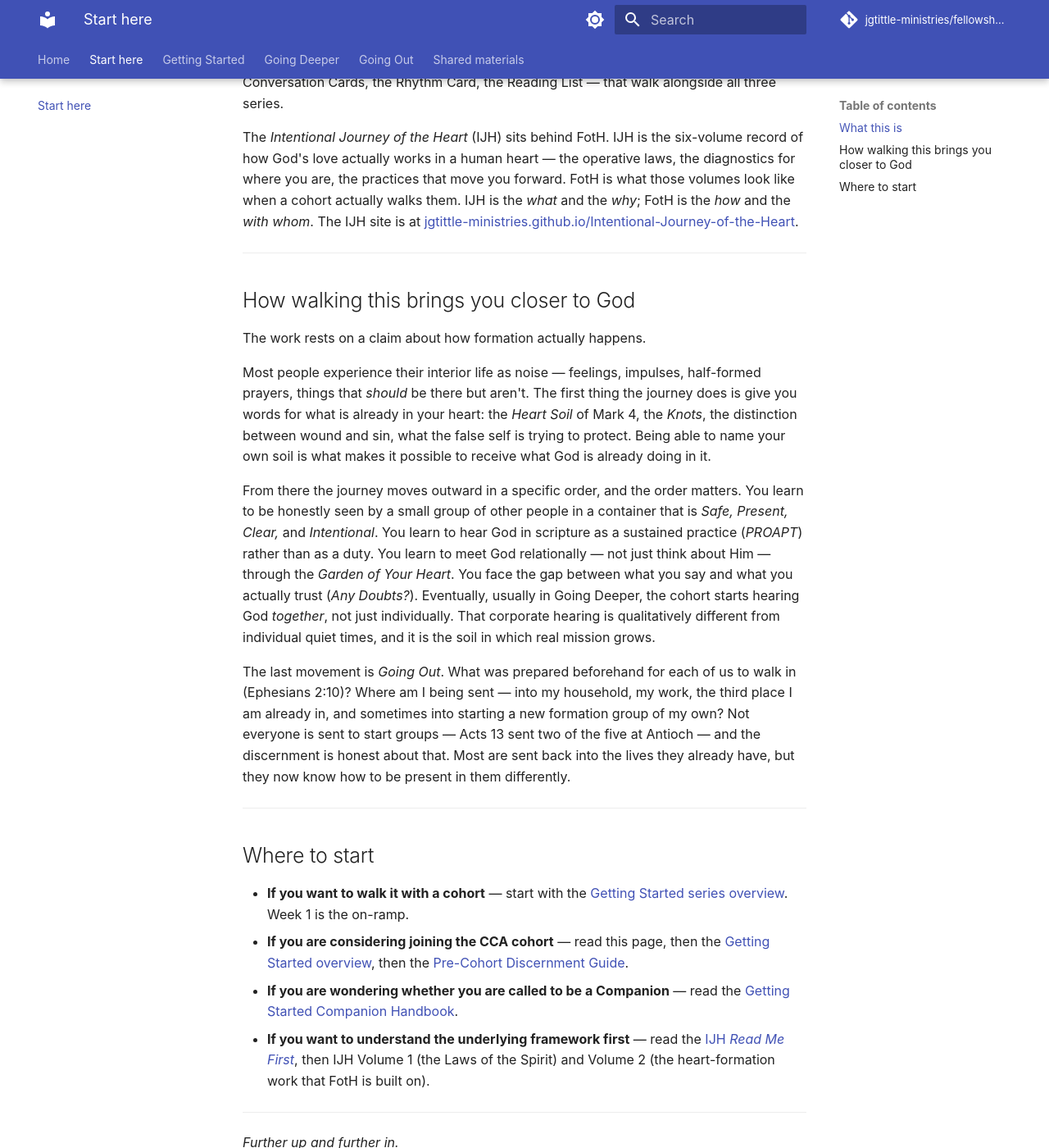
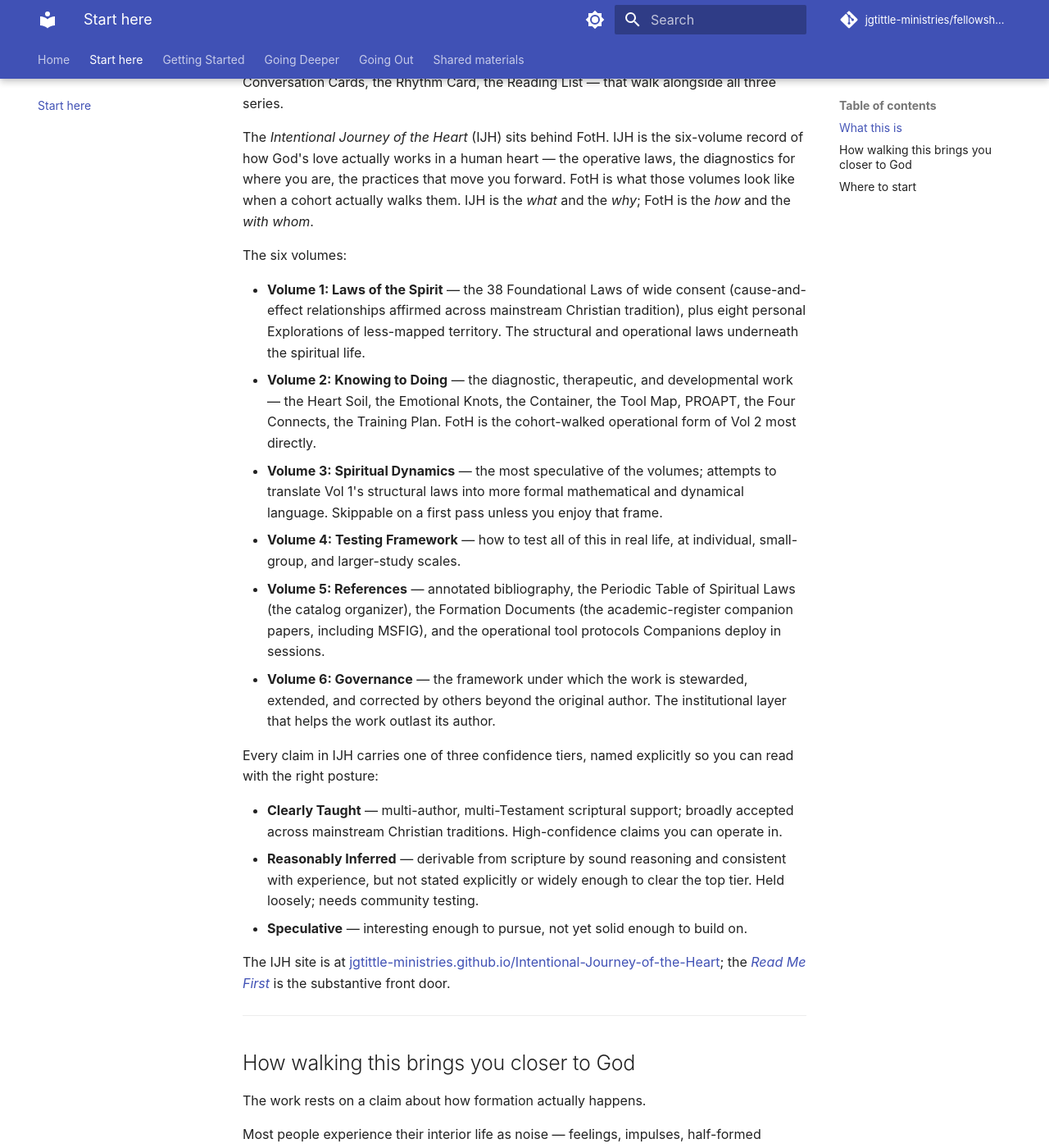
Before and after one commit to jgtittle-ministries/fellowship-of-the-heart-pilot-at-cca-dev, an MkDocs documentation site: the page built from docs/start-here.md, in a window 1280 px wide and 1400 px high, scrolled down 658 px. Shown: the whole window at 82% size. Built offline with MkDocs 1.6.1 and Material for MkDocs 9.7.7, drawn with Linux system fonts in a browser that asks for light colours; some web fonts are replaced; comment, search, counter and statistics services are not loaded.

Commit message:
start-here.md: expand the IJH paragraph with volumes + confidence tiers
Per audit A-3: the FotH start-here page had a single one-sentence
paragraph about IJH (the what/why vs how/with-whom framing). IJH's
read-me-first carries two substantial paragraphs about FotH; the
audit flagged this asymmetric depth — a FotH reader who never clicks
through to IJH gets only a thin mental model.

Expands the IJH paragraph into a structured mini-overview that gives
a FotH reader a usable mental model of IJH without requiring the
click-through:

- Names all six volumes with a one-line content descriptor each
  (Vol 1 Laws of the Spirit; Vol 2 Knowing to Doing — flagged
  explicitly as what FotH operationalizes most directly; Vol 3
  Spiritual Dynamics; Vol 4 Testing Framework; Vol 5 References
  including the Periodic Table + Formation Documents + tool
  protocols; Vol 6 Governance as the institutional outlasting layer).
- Names the three confidence tiers (Clearly Taught / Reasonably
  Inferred / Speculative) with one-line definitions so a reader
  understands the epistemic posture IJH operates under.
- Keeps the original 'IJH is the what/why; FotH is the how/with-whom'
  framing prose as the opener (unchanged) and the IJH site link as
  the closer (now also points at the IJH Read Me First as the
  substantive front door).

Voice and structure match the rest of start-here.md (prose framing
plus bulleted lists for scannability).

Co-Authored-By: Claude Opus 4.7 <noreply@anthropic.com>

```diff
--- a/docs/start-here.md
+++ b/docs/start-here.md
@@ -18,7 +18,24 @@ You are at the front door of *Fellowship of the Heart*. This page is the short a
 
 Plus the [shared participant materials](shared/index.md) — the Personal Heart Journal, the Family Conversation Cards, the Rhythm Card, the Reading List — that walk alongside all three series.
 
-The *Intentional Journey of the Heart* (IJH) sits behind FotH. IJH is the six-volume record of how God's love actually works in a human heart — the operative laws, the diagnostics for where you are, the practices that move you forward. FotH is what those volumes look like when a cohort actually walks them. IJH is the *what* and the *why*; FotH is the *how* and the *with whom*. The IJH site is at [jgtittle-ministries.github.io/Intentional-Journey-of-the-Heart](https://jgtittle-ministries.github.io/Intentional-Journey-of-the-Heart/).
+The *Intentional Journey of the Heart* (IJH) sits behind FotH. IJH is the six-volume record of how God's love actually works in a human heart — the operative laws, the diagnostics for where you are, the practices that move you forward. FotH is what those volumes look like when a cohort actually walks them. IJH is the *what* and the *why*; FotH is the *how* and the *with whom*.
+
+The six volumes:
+
+- **Volume 1: Laws of the Spirit** — the 38 Foundational Laws of wide consent (cause-and-effect relationships affirmed across mainstream Christian tradition), plus eight personal Explorations of less-mapped territory. The structural and operational laws underneath the spiritual life.
+- **Volume 2: Knowing to Doing** — the diagnostic, therapeutic, and developmental work — the Heart Soil, the Emotional Knots, the Container, the Tool Map, PROAPT, the Four Connects, the Training Plan. FotH is the cohort-walked operational form of Vol 2 most directly.
+- **Volume 3: Spiritual Dynamics** — the most speculative of the volumes; attempts to translate Vol 1's structural laws into more formal mathematical and dynamical language. Skippable on a first pass unless you enjoy that frame.
+- **Volume 4: Testing Framework** — how to test all of this in real life, at individual, small-group, and larger-study scales.
+- **Volume 5: References** — annotated bibliography, the Periodic Table of Spiritual Laws (the catalog organizer), the Formation Documents (the academic-register companion papers, including MSFIG), and the operational tool protocols Companions deploy in sessions.
+- **Volume 6: Governance** — the framework under which the work is stewarded, extended, and corrected by others beyond the original author. The institutional layer that helps the work outlast its author.
+
+Every claim in IJH carries one of three confidence tiers, named explicitly so you can read with the right posture:
+
+- **Clearly Taught** — multi-author, multi-Testament scriptural support; broadly accepted across mainstream Christian traditions. High-confidence claims you can operate in.
+- **Reasonably Inferred** — derivable from scripture by sound reasoning and consistent with experience, but not stated explicitly or widely enough to clear the top tier. Held loosely; needs community testing.
+- **Speculative** — interesting enough to pursue, not yet solid enough to build on.
+
+The IJH site is at [jgtittle-ministries.github.io/Intentional-Journey-of-the-Heart](https://jgtittle-ministries.github.io/Intentional-Journey-of-the-Heart/); the [*Read Me First*](https://jgtittle-ministries.github.io/Intentional-Journey-of-the-Heart/read-me-first/) is the substantive front door.
 
 ---
 
```
